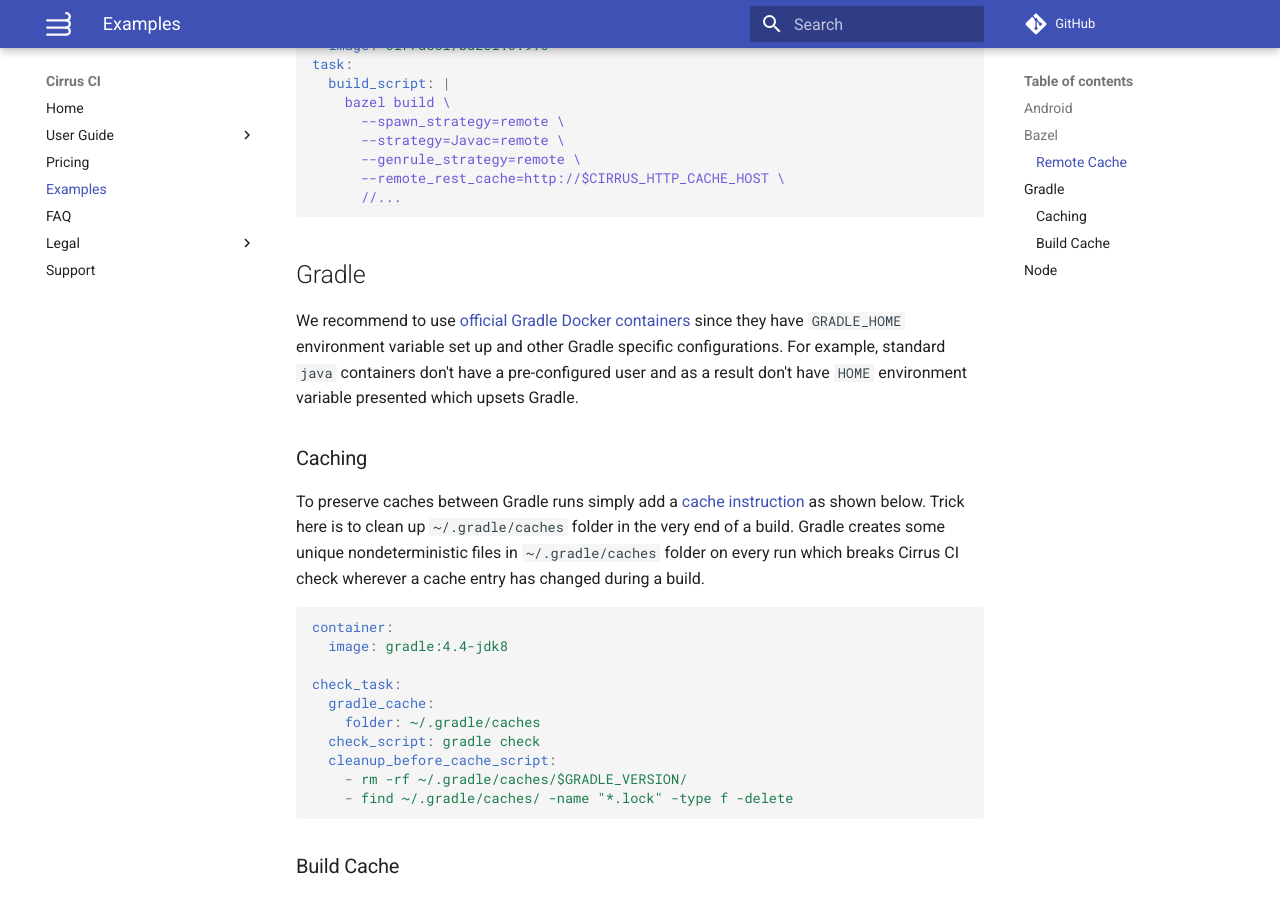
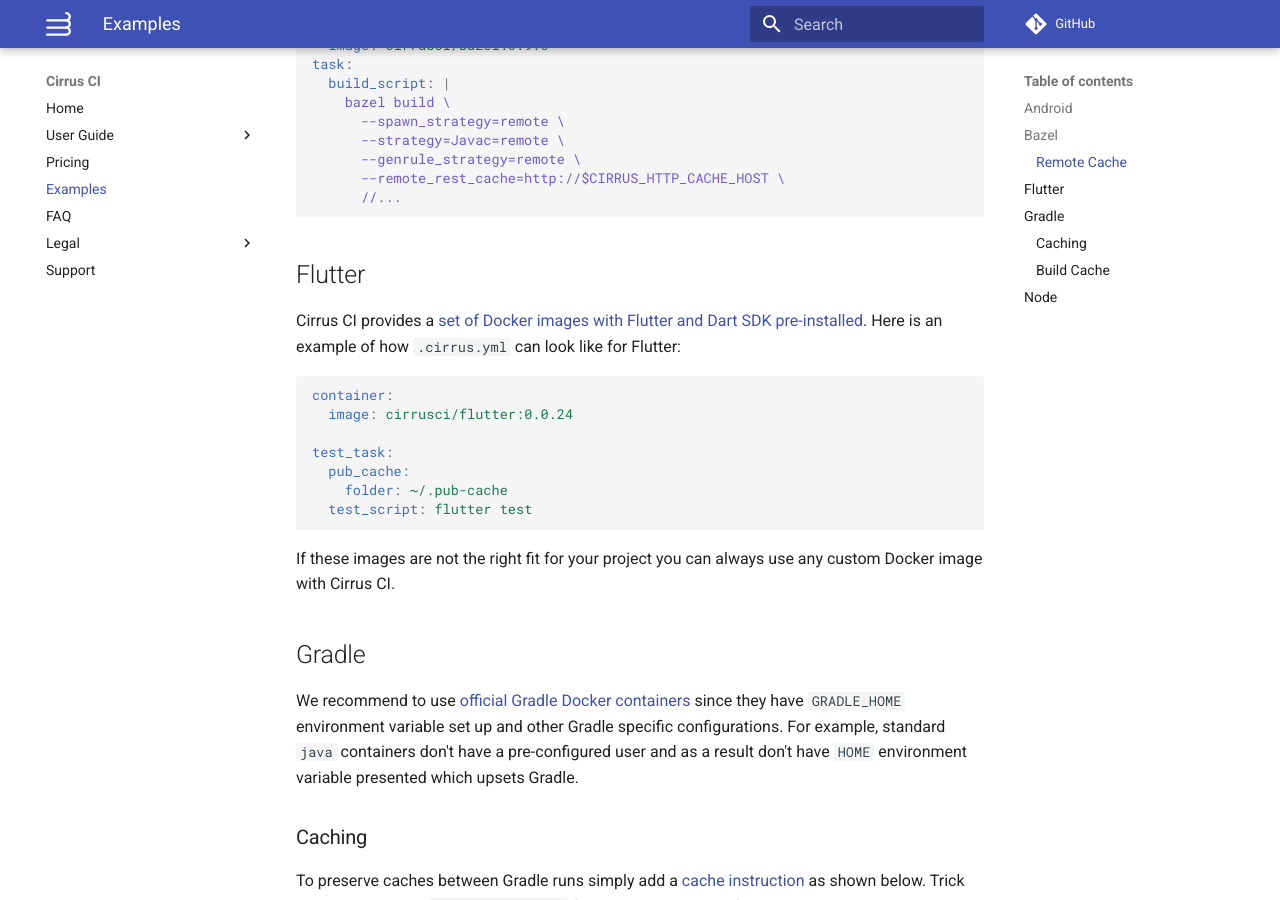
Before and after one commit to cirruslabs/cirrus-ci-docs, an MkDocs documentation site: the page built from docs/examples.md, in a window 1280 px wide and 900 px high, scrolled down 1461 px. Built offline with MkDocs 1.6.1 and Material for MkDocs 9.7.7, drawn with Linux system fonts in a browser that asks for light colours; comment, search, counter and statistics services are not loaded; old or Windows-style settings are respelled for this version of MkDocs.

Commit message:
Flutter Example

````diff
--- a/docs/examples.md
+++ b/docs/examples.md
@@ -75,6 +75,23 @@ task:
       //...
 ```
 
+## Flutter
+
+Cirrus CI provides a [set of Docker images with Flutter and Dart SDK pre-installed](https://hub.docker.com/r/cirrusci/flutter/). Here is
+an example of how `.cirrus.yml` can look like for Flutter:
+
+```yaml
+container:
+  image: cirrusci/flutter:0.0.24
+
+test_task:
+  pub_cache:
+    folder: ~/.pub-cache
+  test_script: flutter test
+```
+
+If these images are not the right fit for your project you can always use any custom Docker image with Cirrus CI.
+
 ## Gradle
 
 We recommend to use [official Gradle Docker containers](https://hub.docker.com/_/gradle/) since they have `GRADLE_HOME`
````
